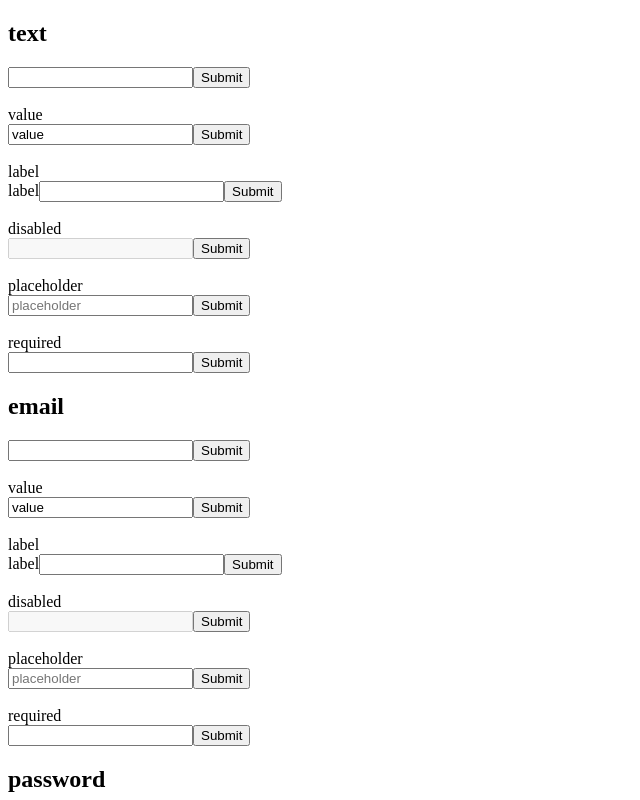
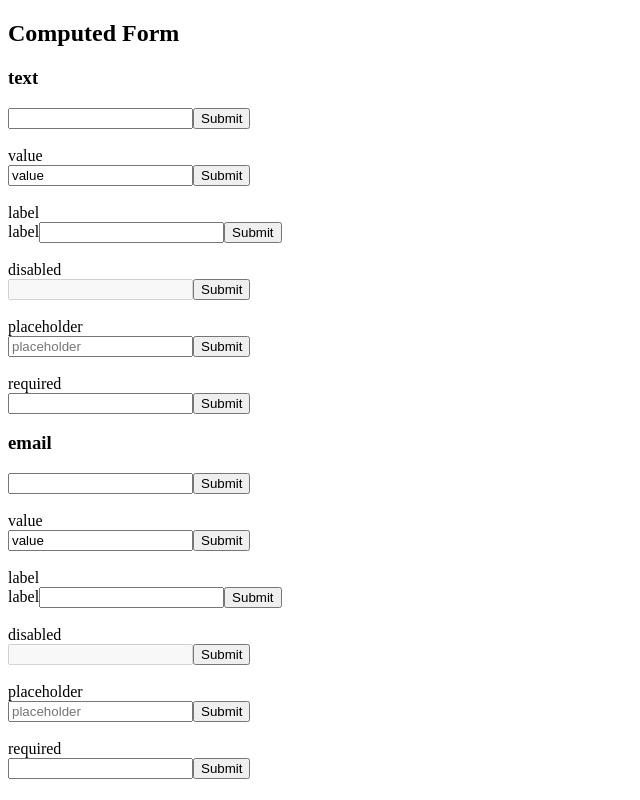
Before and after one commit to iFixit/formy, a React (Create React App) app: page / in a window 1280 px wide. Shown: the top 800 px of the page, without its empty margins (0-640 px from the left). Built offline with nearby package versions, Linux system fonts and the light colour scheme.

Commit message:
clean up example app

```diff
--- a/src/example/App.js
+++ b/src/example/App.js
@@ -1,57 +1,17 @@
 import React from 'react';
-import ExampleForm from './ExampleForm';
+import ExampleFormProperties from './ExampleFormProperties';
 import ExampleComputedForm from './ExampleComputedForm';
 import ExampleCustomComponentLibrary from './ExampleCustomComponentLibrary';
 import Form from '../Formy/Form';
 
 class App extends React.Component {
    render() {
-      const exampleFields = {
-         text: Form.Field.Text(),
-         email: Form.Field.Email(),
-         password: Form.Field.Password(),
-         number: Form.Field.Number(),
-         textarea: Form.Field.Textarea(),
-         checkbox: Form.Field.Checkbox(),
-         radio: Form.Field.Radio(),
-         radiogroup: Form.Field.Radiogroup({
-            radios: [
-               Form.Field.Radio({ value: 'value' }),
-               Form.Field.Radio({ value: 'otherValue' }),
-            ],
-         }),
-      };
-
-      const exampleProps = {
-         value: 'value',
-         label: 'label',
-         disabled: true,
-         placeholder: 'placeholder',
-         required: true,
-         checked: true,
-      };
-
       return(
          <div>
-            {Object.keys(exampleFields).map(field => (
-               <section key={field}>
-                  <h1>{field}</h1>
-                  <ExampleForm {...exampleFields[field]}/>
-
-                  {Object.keys(exampleFields[field])
-                   .filter(prop => !['componentLibrary', 'type', 'radios'].includes(prop))
-                   .map(prop => (
-                     <section key={`${field}${prop}`}>
-                        <br/>
-                        <span>{prop}</span>
-                        <ExampleForm
-                           {...exampleFields[field]}
-                           {...{ [prop]: exampleProps[prop] }}
-                        />
-                     </section>
-                  ))}
-               </section>
-            ))}
+            <section>
+               <h1>Computed Form</h1>
+               <ExampleFormProperties/>
+            </section>
 
             <section>
                <h1>Computed Form</h1>
--- a/src/example/ExampleForm.js
+++ /dev/null
@@ -1,36 +0,0 @@
-import React from 'react';
-import Form from '../Formy/Form';
-
-class ExampleForm extends React.Component {
-   constructor(props) {
-      super(props);
-
-      const form = {
-         onSubmit: Form.onSubmitFactory(data => this.submitForm(data)),
-         fields: Form.fields({
-            onChange: Form.onChangeFactory(form => this.setState({ form })),
-         }, {
-            exampleField: props,
-         }),
-      };
-
-      this.state = { form };
-   }
-
-   submitForm(data) {
-      console.log(data);
-   }
-
-   render() {
-      const form = Form.getProps(this.state.form);
-
-      return(
-         <Form.Component {...form}>
-            <Form.Field.Component {...form.fields.exampleField}/>
-            <button type="submit">Submit</button>
-         </Form.Component>
-      );
-   }
-}
-
-export default ExampleForm;
--- /dev/null
+++ b/src/example/ExampleFormProperties.js
@@ -0,0 +1,89 @@
+import React from 'react';
+import Form from '../Formy/Form';
+
+class ExampleFormProperties extends React.Component {
+   render() {
+      const exampleFields = {
+         text: Form.Field.Text(),
+         email: Form.Field.Email(),
+         password: Form.Field.Password(),
+         number: Form.Field.Number(),
+         textarea: Form.Field.Textarea(),
+         checkbox: Form.Field.Checkbox(),
+         radio: Form.Field.Radio(),
+         radiogroup: Form.Field.Radiogroup({
+            radios: [
+               Form.Field.Radio({ value: 'value' }),
+               Form.Field.Radio({ value: 'otherValue' }),
+            ],
+         }),
+      };
+
+      const exampleProps = {
+         value: 'value',
+         label: 'label',
+         disabled: true,
+         placeholder: 'placeholder',
+         required: true,
+         checked: true,
+      };
+
+      return(
+         <div>
+            {Object.keys(exampleFields).map(field => (
+               <section key={field}>
+                  <h1>{field}</h1>
+                  <ExampleFormProperty {...exampleFields[field]}/>
+
+                  {Object.keys(exampleFields[field])
+                   .filter(prop => !['componentLibrary', 'type', 'radios'].includes(prop))
+                   .map(prop => (
+                     <section key={`${field}${prop}`}>
+                        <br/>
+                        <span>{prop}</span>
+                        <ExampleFormProperty
+                           {...exampleFields[field]}
+                           {...{ [prop]: exampleProps[prop] }}
+                        />
+                     </section>
+                  ))}
+               </section>
+            ))}
+         </div>
+      );
+   }
+}
+
+class ExampleFormProperty extends React.Component {
+   constructor(props) {
+      super(props);
+
+      const form = {
+         onSubmit: Form.onSubmitFactory(data => this.submitForm(data)),
+         fields: Form.fields({
+            onChange: Form.onChangeFactory(form => this.setState({ form })),
+         }, {
+            exampleField: props,
+         }),
+      };
+
+      this.state = { form };
+   }
+
+   submitForm(data) {
+      console.log(data);
+   }
+
+   render() {
+      const form = Form.getProps(this.state.form);
+
+      return(
+         <Form.Component {...form}>
+            <Form.Field.Component {...form.fields.exampleField}/>
+            <button type="submit">Submit</button>
+         </Form.Component>
+      );
+   }
+}
+
+export default ExampleFormProperties;
```
